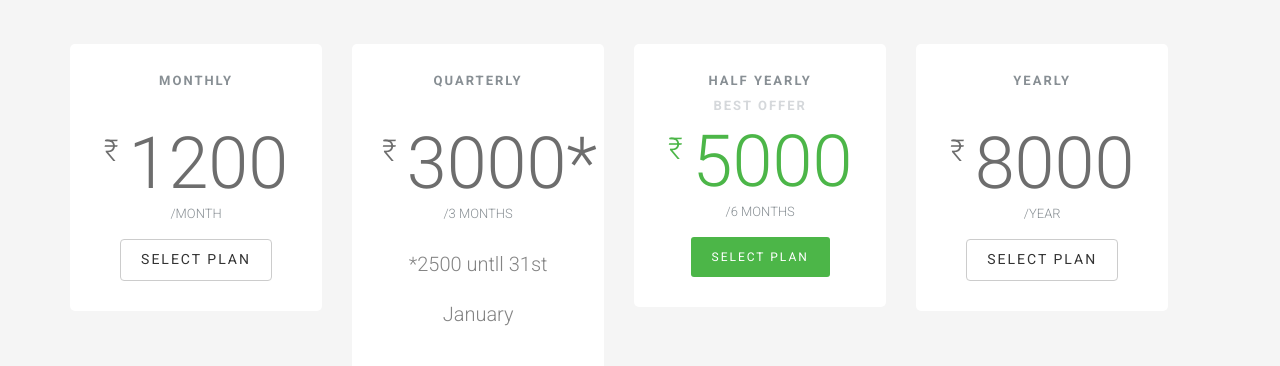
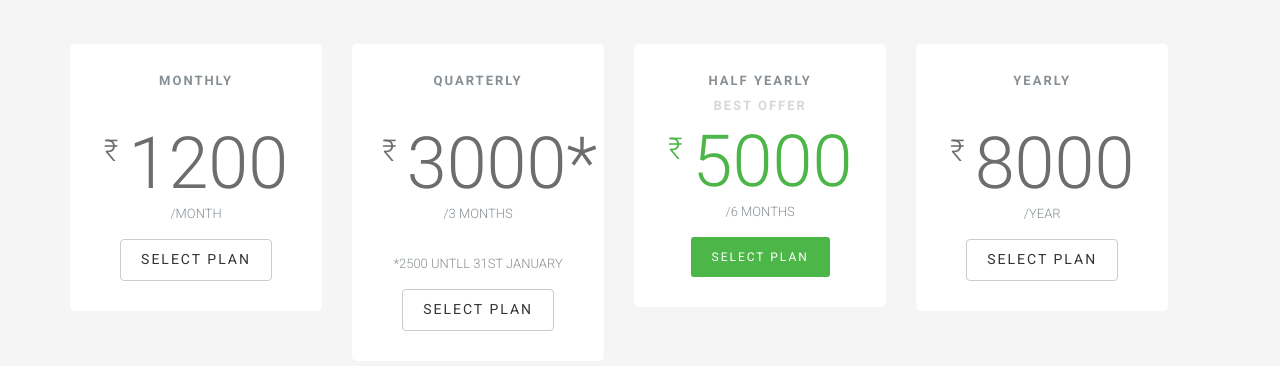
Before and after one commit to harishydav/synergygym, a plain HTML site: page index.html in a window 1280 px wide. Shown: the part 1560-1926 px from the top of the page. Drawn offline with Linux system fonts and the light colour scheme; files whose address does not match are found by name.

Commit message:
Update index.html

```diff
--- a/index.html
+++ b/index.html
@@ -145,7 +145,7 @@
 					<div class="col-md-3 animate-box">
 						<div class="price-box animate-box fadeInUp animated">
 							<h2 class="pricing-plan">Quarterly</h2>
-							<div class="price"><sup class="currency">₹</sup>3000*<small>/3 months</small><p> *2500 untll 31st January</p></div>
+							<div class="price"><sup class="currency">₹</sup>3000*<small>/3 months</small><small> *2500 untll 31st January</small></div>
 
 							<a href="#" class="btn btn-default">Select Plan</a>
 						</div>
```
